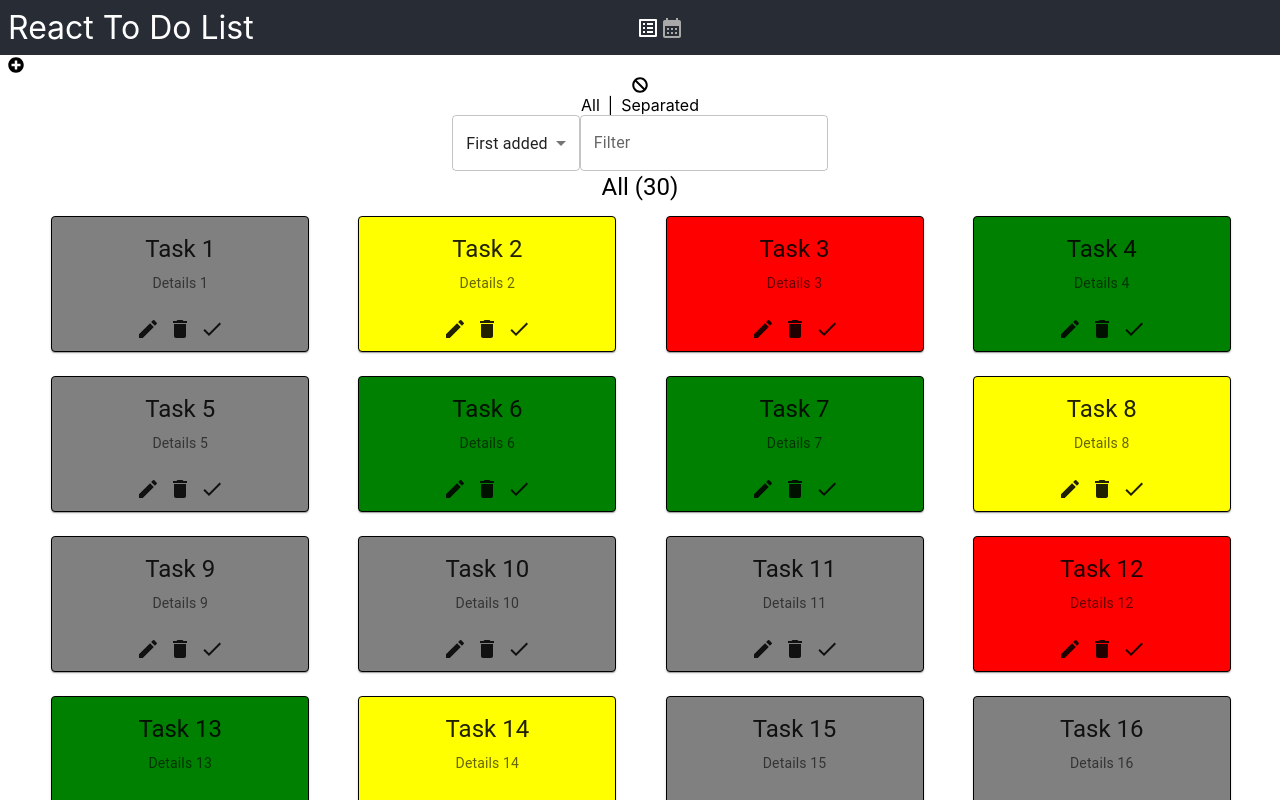
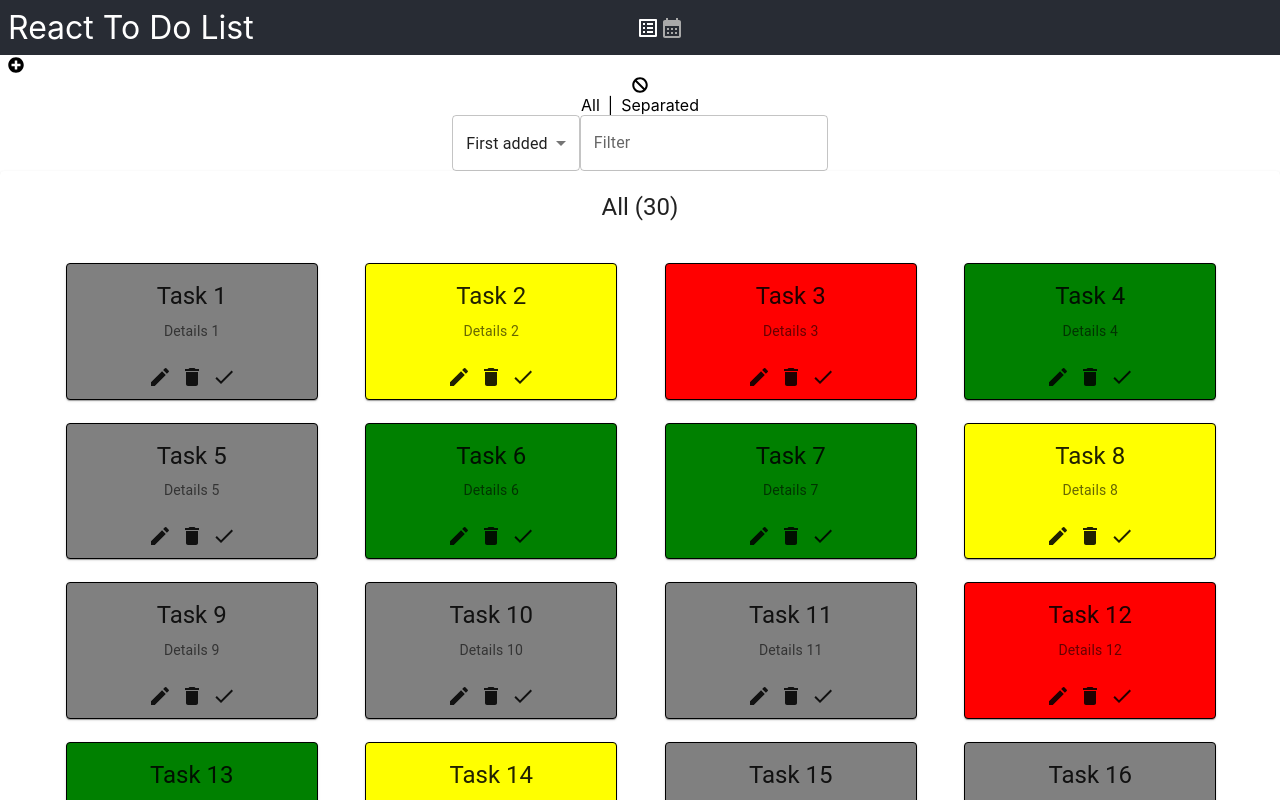
Before and after one commit to Skyrlon/react-todo-list, a React (Create React App) app: page / in a window 1280 px wide. Shown: the top 800 px of the page. Built offline with nearby package versions, Linux system fonts and the light colour scheme.

Commit message:
Fix accordion titles style being not applied

```diff
--- a/src/components/TodoList.jsx
+++ b/src/components/TodoList.jsx
@@ -66,8 +66,8 @@ const StyledTodoList = styled.div`
   }
 `;
 
-const titleStyles = {
-  content: {
+const accordionTitleStyle = {
+  "& .MuiAccordionSummary-content": {
     display: "flex",
     flexDirection: "row",
     justifyContent: "center",
@@ -87,11 +87,17 @@ const TodoList = ({
   return (
     <StyledTodoList>
       {display === "all" && (
-        <div>
-          <Typography variant="h5" className="title">
-            All ({todos.length})
-          </Typography>
-          <div className="todos">
+        <Accordion defaultExpanded>
+          <AccordionSummary
+            aria-controls="panel1a-content"
+            id="panel1a-header"
+            sx={accordionTitleStyle}
+          >
+            <Typography variant="h5" className="title">
+              All ({todos.length})
+            </Typography>
+          </AccordionSummary>
+          <AccordionDetails className="todos">
             {todos.map((todo) => (
               <div key={todo.id} className="todo-container">
                 <Todo
@@ -105,8 +111,8 @@ const TodoList = ({
                 />
               </div>
             ))}
-          </div>
-        </div>
+          </AccordionDetails>
+        </Accordion>
       )}
 
       {display === "separated" && (
@@ -116,7 +122,7 @@ const TodoList = ({
               expandIcon={<ExpandMoreIcon />}
               aria-controls="panel1a-content"
               id="panel1a-header"
-              sx={titleStyles}
+              sx={accordionTitleStyle}
             >
               <Typography variant="h5">
                 Not completed (
```
